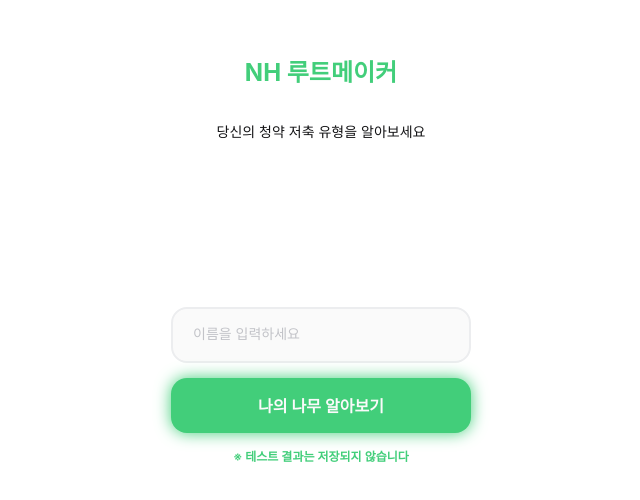
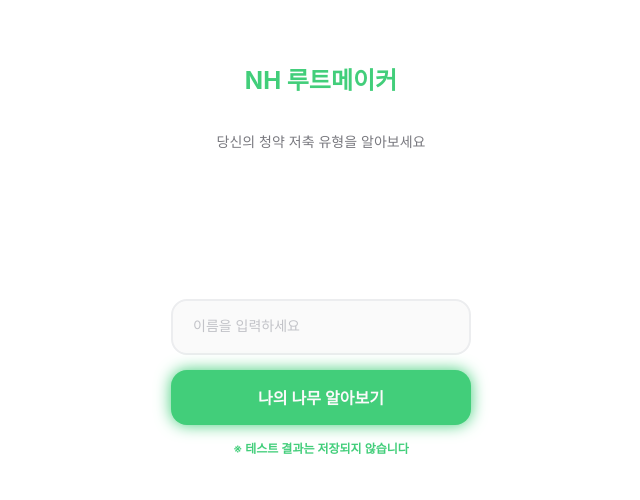
Before and after one commit to NH-RootMaker/rootmaker-frontend, a React app: page / in a window 1280 px wide. Shown: the part 128-628 px from the top of the page, without its empty margins (319-959 px from the left). Built offline with nearby package versions, Linux system fonts and the light colour scheme; the HTML template or start-up script is replaced by a standard one.

Commit message:
feat: add team legacy text

```diff
--- a/src/pages/HomePage.styles.ts
+++ b/src/pages/HomePage.styles.ts
@@ -36,8 +36,9 @@ export const Title = styled.h1`
 
 export const Description = styled.p`
   ${(props) => props.theme.fonts.body.l400}
-  color: ${(props) => props.theme.colors.grayScale.black};
-  margin-bottom: 2rem;
+  color: ${(props) => props.theme.colors.grayScale.gy600};
+  margin-top:1rem;
+  white-space: pre-wrap;
 `;
 
 
@@ -59,6 +60,13 @@ export const Notice = styled.p`
   margin: 0;
 `;
 
+export const TeamLegacy = styled.p`
+  ${(props) => props.theme.fonts.body.m400}
+  color: ${(props) => props.theme.colors.grayScale.gy600};
+  text-align: center;
+  margin-top: px;
+`;
+
 export const ButtonContainer = styled.div`
   width: 100%;
 `;
```
